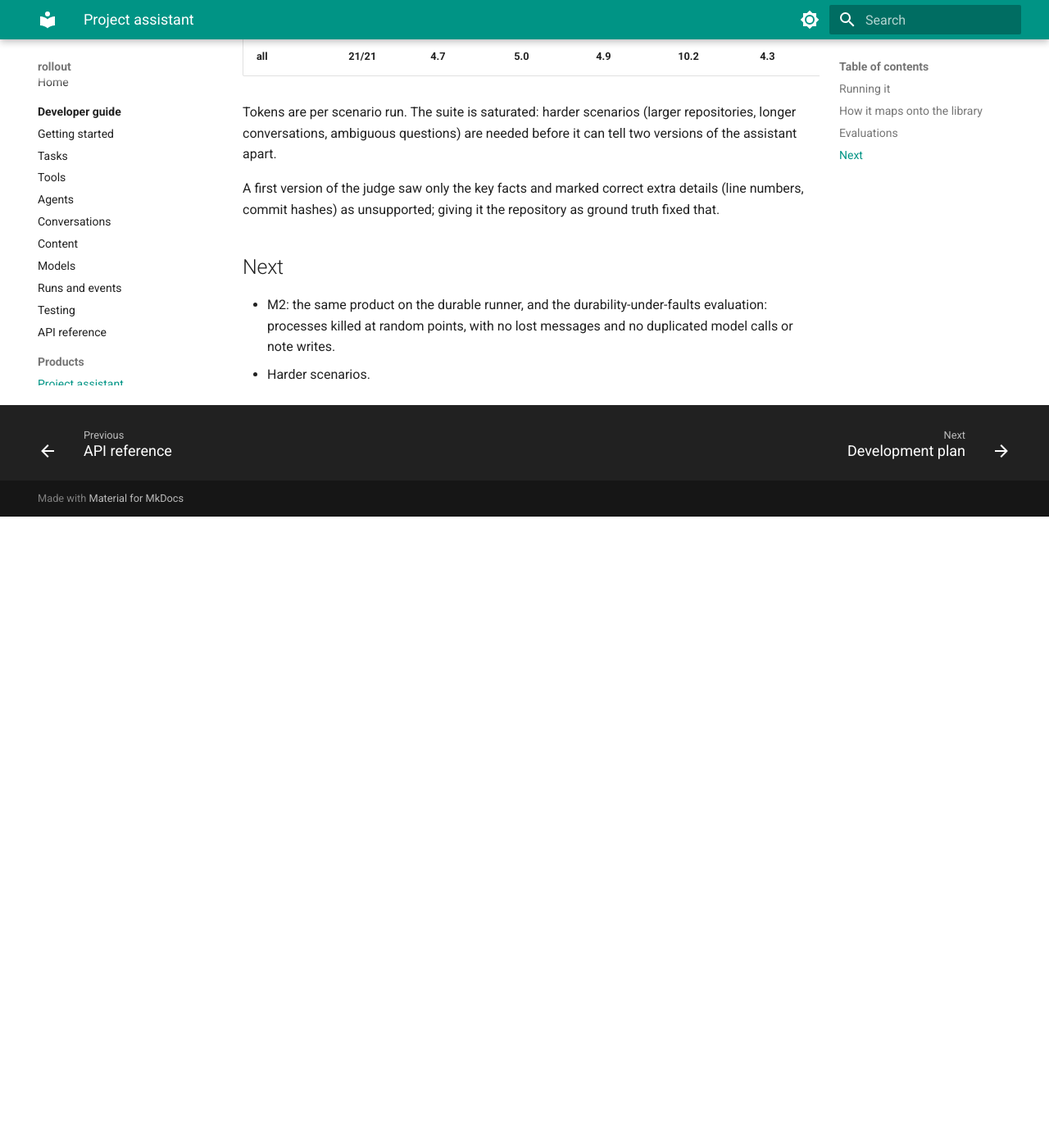
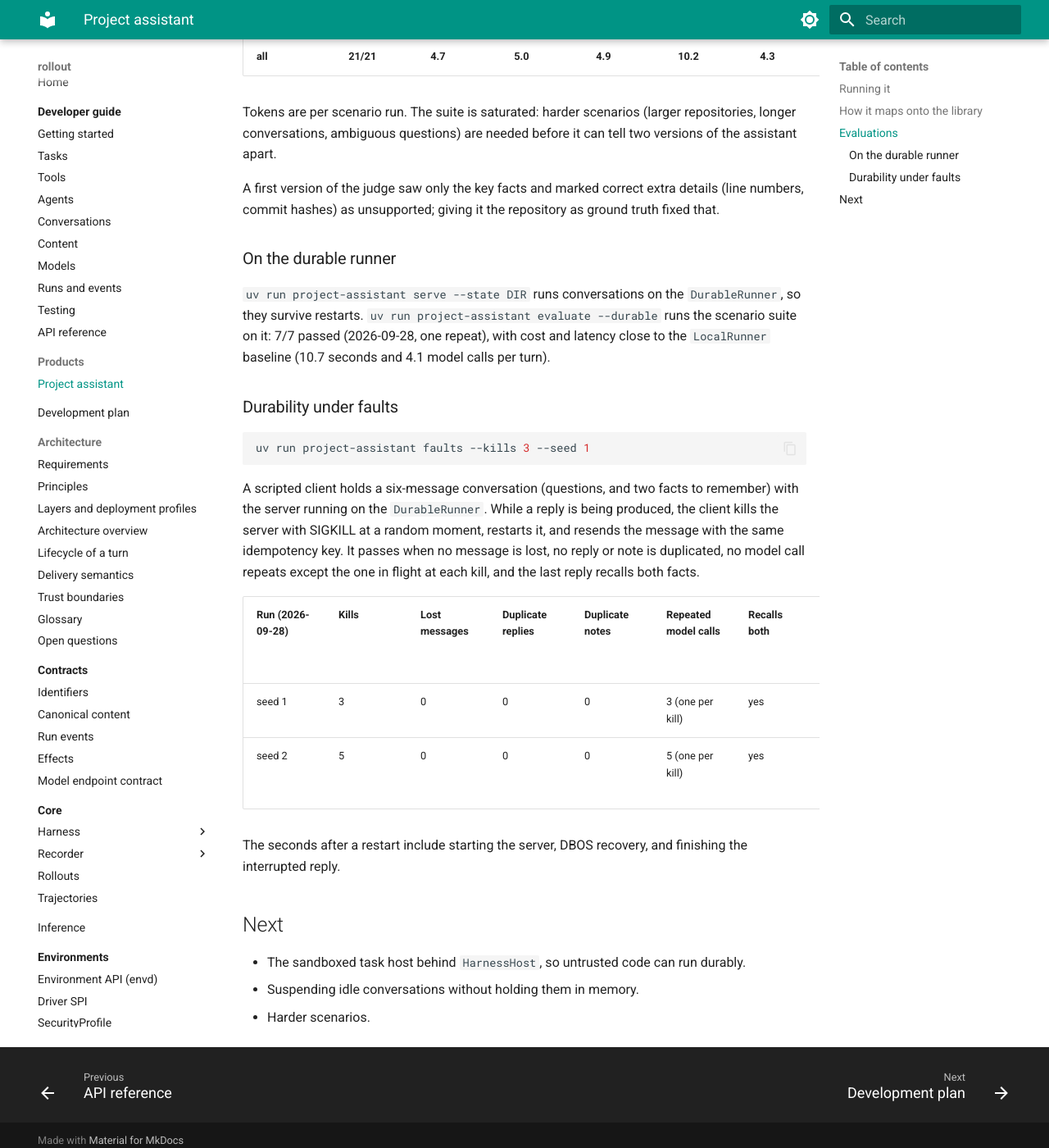
Before and after one commit to by77er/distributed_agents_environments, an MkDocs documentation site: the page built from docs/products/project-assistant.md, in a window 1280 px wide and 1400 px high, scrolled down 3055 px. Shown: the whole window at 82% size. Built offline with MkDocs 1.6.1 and Material for MkDocs 9.7.7, drawn with Linux system fonts in a browser that asks for light colours; before the commit the page ends 3685 px from its top, so only the background shows below that; some of the changed text lies outside the part shown.

Commit message:
Record the durability results
The scenario suite passes on the DurableRunner, and the fault
evaluation passes twice: 3 and 5 SIGKILLs with no lost messages, no
duplicated replies or notes, and exactly one repeated model call per
kill.

Co-Authored-By: Claude Opus 5.5 <noreply@anthropic.com>
Claude-Session: https://claude.ai/code/session_01AxRszaiGt82VWkd91J1awf

````diff
--- a/docs/products/project-assistant.md
+++ b/docs/products/project-assistant.md
@@ -36,7 +36,7 @@ curl -s localhost:8420/conversations/dev-1/transcript
 | Notes | `NotesStore`, an imported tool set in SQLite (`.rollout/notes.sqlite`): `save_note`, `search_notes`, `list_notes`. Shared by every conversation; saves deduplicate by `effect_id` |
 | Follow-ups | the `schedule_follow_up` `@tool` records a due time with `run.now()`; the task's `WaitFor` times out at the next one and wakes the assistant with a follow-up observation |
 | Model | `gpt-6-astra` through the Responses API adapter on the local Codex login, reasoning effort `low` by default |
-| Runner | `LocalRunner` today; `DurableRunner` in M2, unchanged task code |
+| Runner | `LocalRunner` by default; `DurableRunner` with `--state`, with unchanged task code |
 
 Source: `src/project_assistant/`.
 
@@ -81,8 +81,33 @@ ambiguous questions) are needed before it can tell two versions of the assistant
 A first version of the judge saw only the key facts and marked correct extra details (line numbers, commit hashes)
 as unsupported; giving it the repository as ground truth fixed that.
 
+### On the durable runner
+
+`uv run project-assistant serve --state DIR` runs conversations on the `DurableRunner`, so they survive restarts.
+`uv run project-assistant evaluate --durable` runs the scenario suite on it: 7/7 passed (2026-09-28, one repeat), with
+cost and latency close to the `LocalRunner` baseline (10.7 seconds and 4.1 model calls per turn).
+
+### Durability under faults
+
+```bash
+uv run project-assistant faults --kills 3 --seed 1
+```
+
+A scripted client holds a six-message conversation (questions, and two facts to remember) with the server running
+on the `DurableRunner`. While a reply is being produced, the client kills the server with SIGKILL at a random moment,
+restarts it, and resends the message with the same idempotency key. It passes when no message is lost, no reply or
+note is duplicated, no model call repeats except the one in flight at each kill, and the last reply recalls both
+facts.
+
+| Run (2026-09-28) | Kills | Lost messages | Duplicate replies | Duplicate notes | Repeated model calls | Recalls both | Seconds from restart to reply |
+|---|---|---|---|---|---|---|---|
+| seed 1 | 3 | 0 | 0 | 0 | 3 (one per kill) | yes | 12.1, 10.1, 9.9 |
+| seed 2 | 5 | 0 | 0 | 0 | 5 (one per kill) | yes | 11.2, 14.4, 15.5, 10.4, 13.0 |
+
+The seconds after a restart include starting the server, DBOS recovery, and finishing the interrupted reply.
+
 ## Next
 
-- M2: the same product on the durable runner, and the durability-under-faults evaluation: processes killed at
-  random points, with no lost messages and no duplicated model calls or note writes.
+- The sandboxed task host behind `HarnessHost`, so untrusted code can run durably.
+- Suspending idle conversations without holding them in memory.
 - Harder scenarios.
````
Also changed, not shown: docs/development/plan.md (+5 -3 lines).
